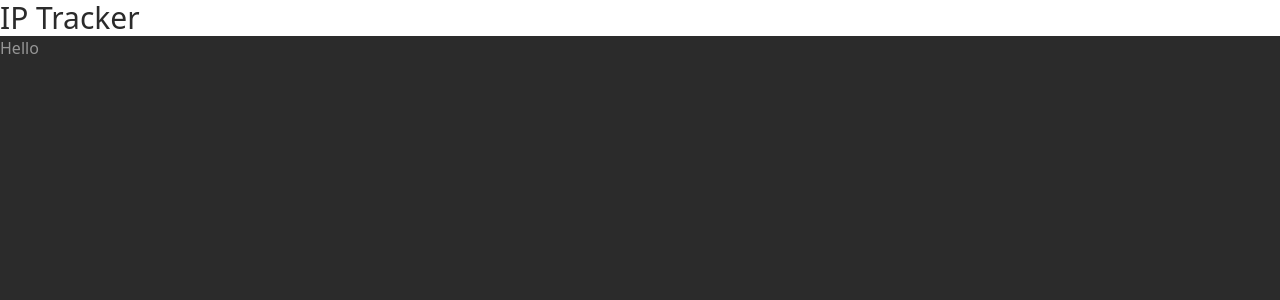
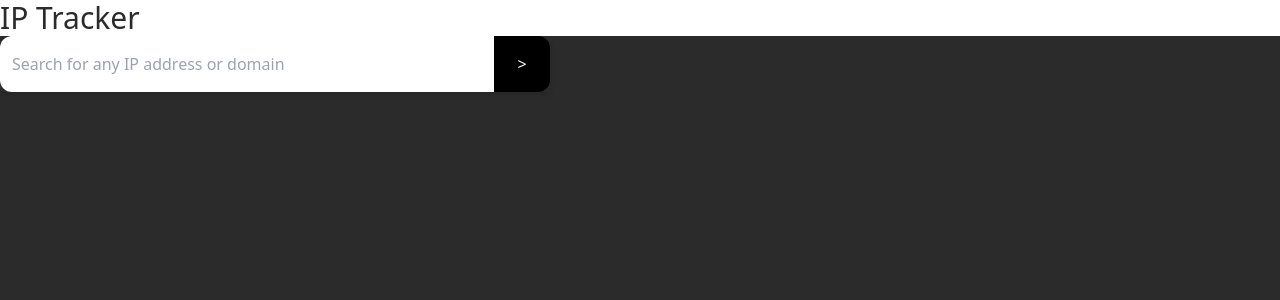
Before and after one commit to ProgrammerOfDeath/vue-ip-tracker, a Vue app: page / in a window 1280 px wide. Shown: the top 300 px of the page. Built offline with nearby package versions, Linux system fonts and the light colour scheme.

Commit message:
template: adjust search bar template

```diff
--- a/src/components/SearchBar.vue
+++ b/src/components/SearchBar.vue
@@ -1,10 +1,20 @@
+<script lang="ts" setup>
+import { ref } from 'vue'
+const searchInput = ref('')
+</script>
 <template>
-    <div>
-        <p class="">Hello</p>
-    </div>
+  <div class="flex h-14 w-[550px] shadow-md">
+    <input
+      class="py-4 flex-1 px-3 rounded-l-xl text-dark-gray"
+      type="text"
+      placeholder="Search for any IP address or domain"
+      v-model="searchInput"
+    />
+    <button
+      class="w-14 shrink-0 bg-black text-white rounded-r-xl active:bg-very-dark-gray transition-all ease-in-out duration-150"
+    >
+      >
+    </button>
+  </div>
 </template>
-<script lang="ts" setup>
-</script>
-<style lang="css">
-
-</style>
+<style lang="css"></style>
```
